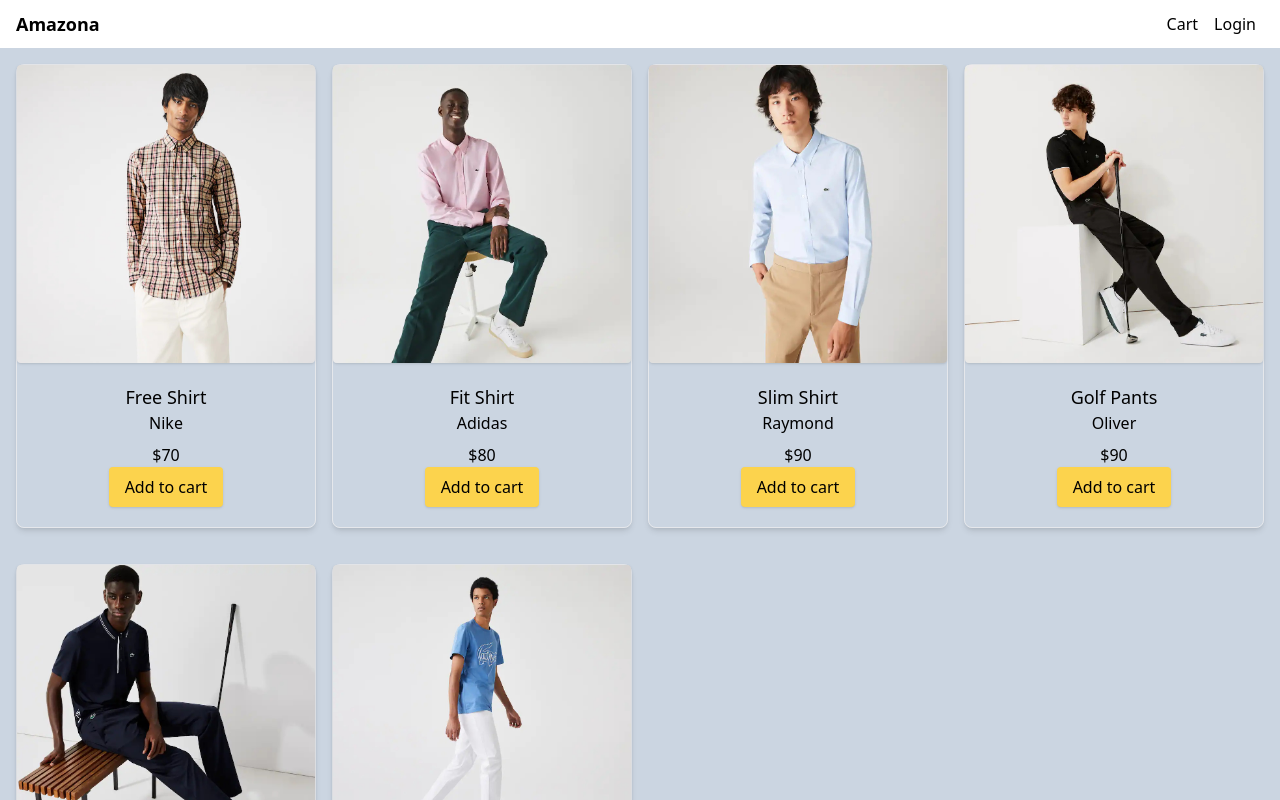
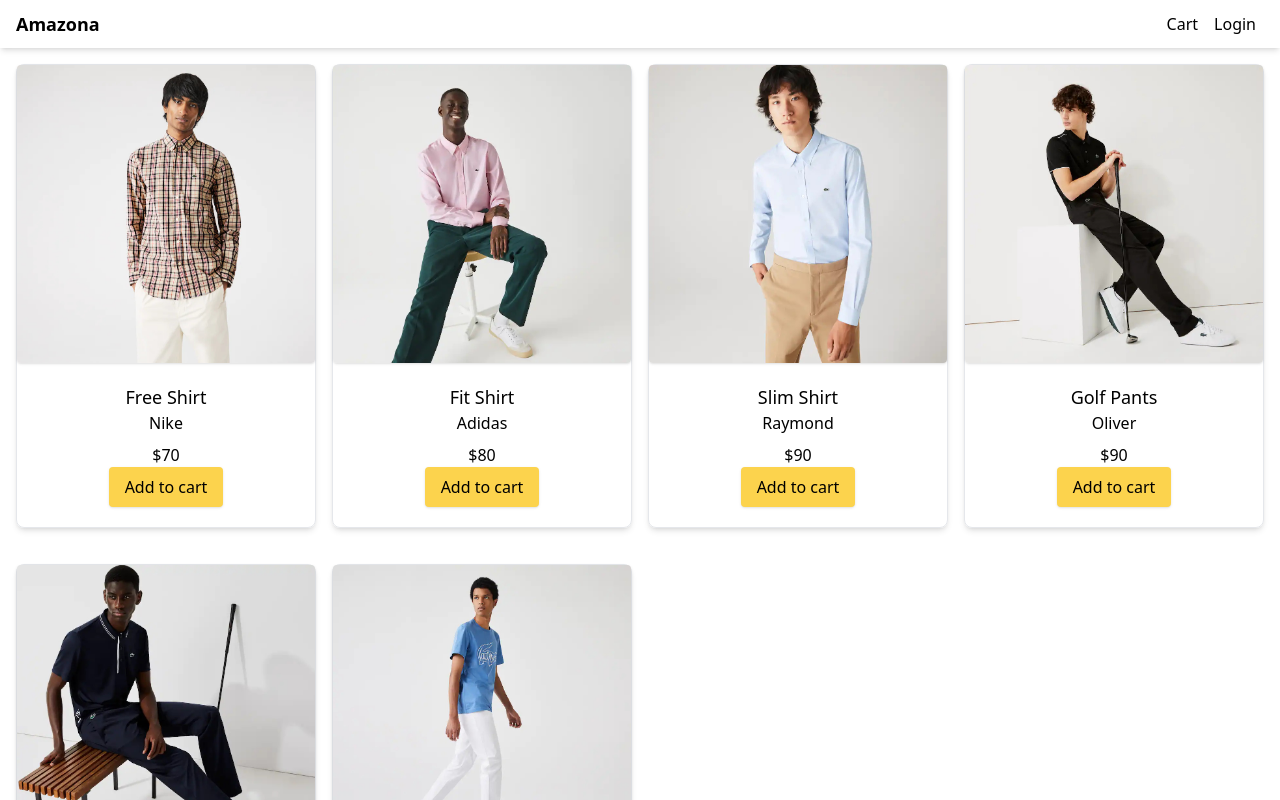
Before and after one commit to cruzetapiko/eccommerce, a Next.js app: page / in a window 1280 px wide. Shown: the top 800 px of the page. Built offline with nearby package versions, Linux system fonts and the light colour scheme.

Commit message:
list products part one updated

```diff
--- a/components/Layout.js
+++ b/components/Layout.js
@@ -25,9 +25,7 @@
             </div>
           </nav>
         </header>
-        <body className="bg-slate-300">
           <main className="container m-auto mt-4 px-4 ">{children}</main>
-        </body>
         <footer className="flex h-10 justify-center items-center shadow-inner ">
           footer
         </footer>
--- a/components/ProductItem.js
+++ b/components/ProductItem.js
@@ -10,7 +10,7 @@
           src={product.image}
           alt={product.name}
           className="rounded shadow object-cover h-auto w-full"
-          width={100}
+          width={1000}
           height={100}
           priority
         />
--- a/package.json
+++ b/package.json
@@ -9,6 +9,7 @@
     "lint": "next lint"
   },
   "dependencies": {
+    "axios": "^1.3.4",
     "eslint": "8.36.0",
     "eslint-config-next": "13.2.4",
     "next": "13.2.4",
```
Also changed, not shown: 1 other file (tests, documents, lock files or other folders).
